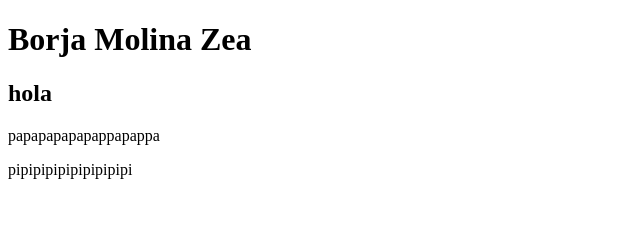
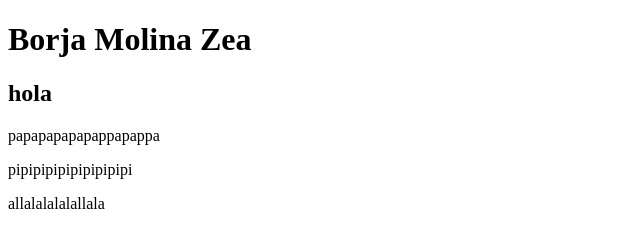
Before and after one commit to bmolzea/prueba3, a plain HTML site: page index.html in a window 1280 px wide. Shown: the whole page, without its empty margins (0-640 px from the left). Drawn offline with Linux system fonts and the light colour scheme.

Commit message:
persona A

```diff
--- a/index.html
+++ b/index.html
@@ -10,5 +10,6 @@
     <h2>hola</h2>
     <p>papapapapapappapappa</p>
     <p>pipipipipipipipipipi</p>
+    <p>allalalalalallala</p>
 </body>
 </html>
```
